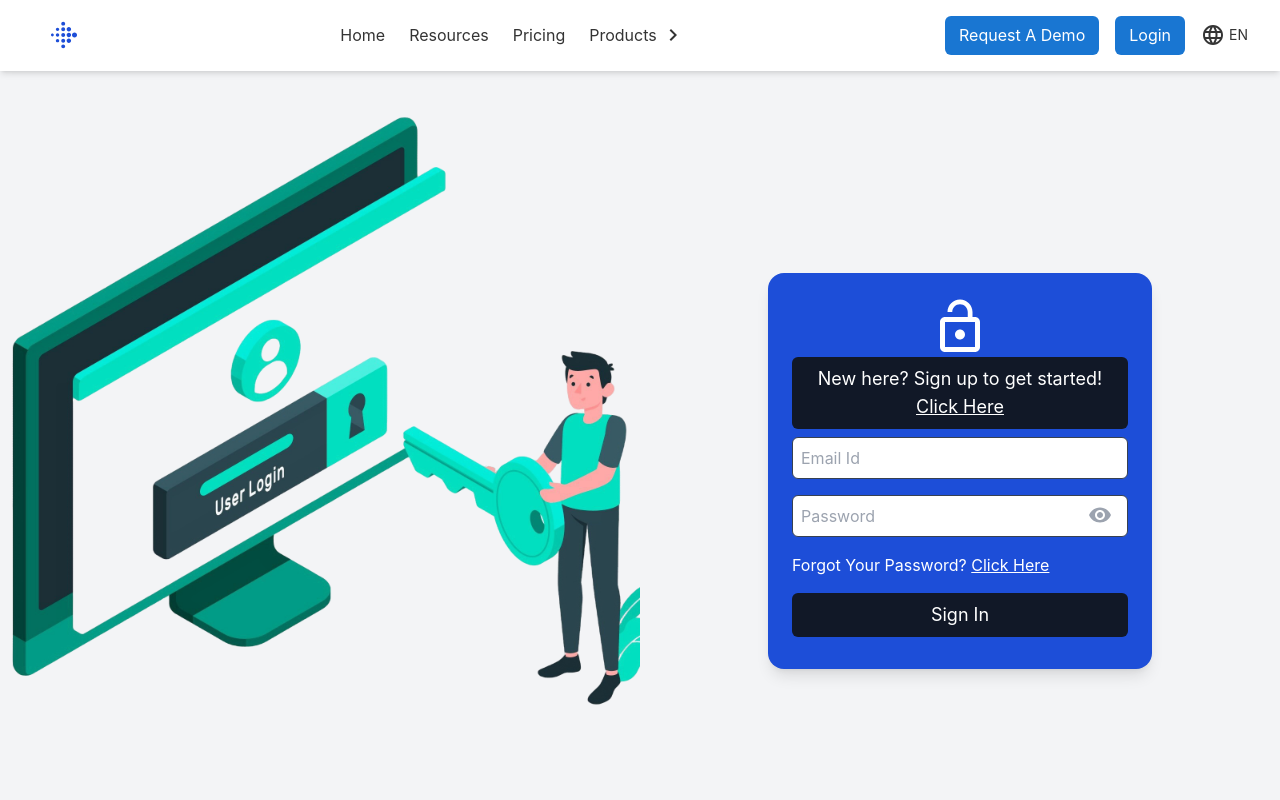
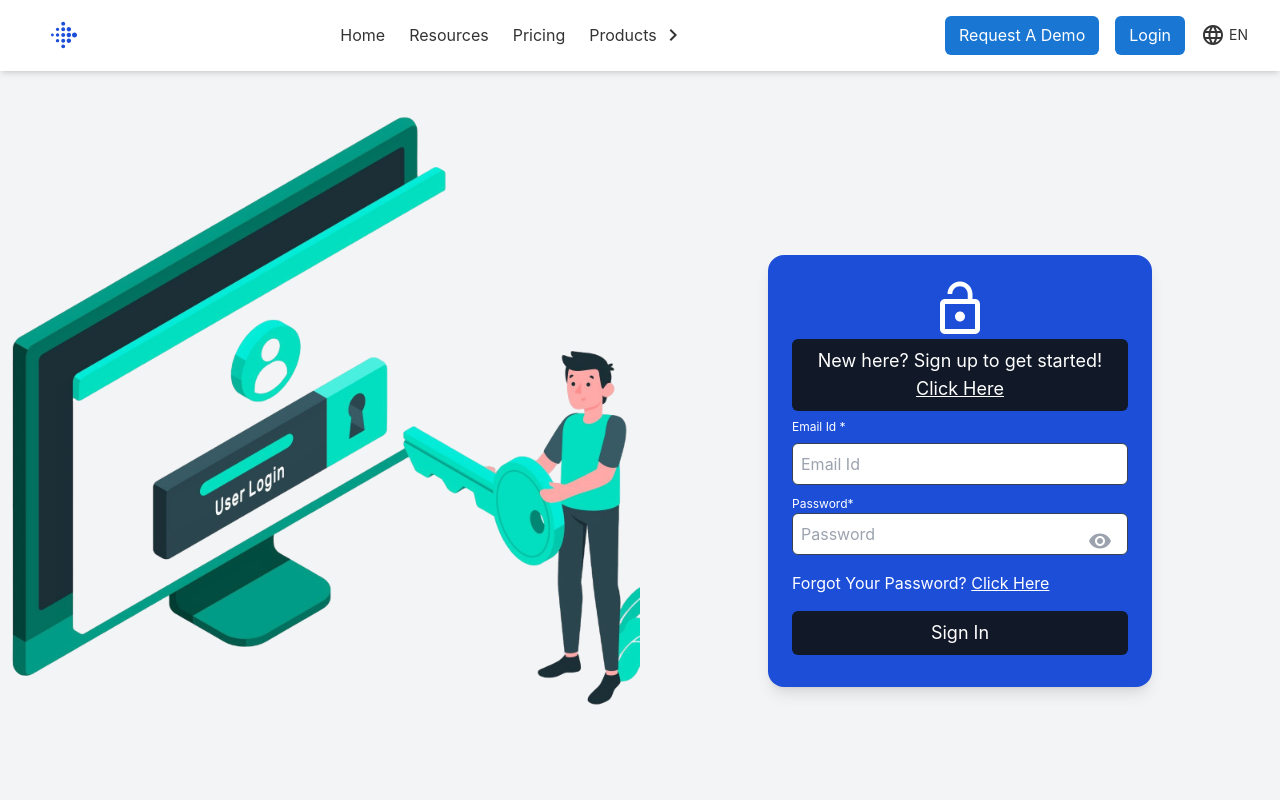
Before and after one commit to admin-insta/insta-ems, a React (Create React App) app: page /login in a window 1280 px wide. Shown: the top 800 px of the page. Built offline with nearby package versions, Linux system fonts and the light colour scheme.

Commit message:
validation in login

```diff
--- a/src/App.js
+++ b/src/App.js
@@ -23,7 +23,6 @@ import Feedback from "./components/userView/feedback/Feedback";
 import UserHome from "./components/userView/UserHome";
 import HelpDesk from "./components/userView/helpDesk/HelpDesk";
 import UpdateUserInfo from "./components/userView/UpdateUserInfo";
-import Header from "./components/Header";
 
 function App() {
   const appRouter = createBrowserRouter([
--- a/src/components/Login.js
+++ b/src/components/Login.js
@@ -25,21 +25,24 @@ const Login = () => {
 
   const handleSubmit = async (e) => {
     e.preventDefault();
-    setLoading(true);
+    setLoading(true); // Trigger shimmer before processing
+
     const emailValue = email.current.value;
     const passwordValue = password.current.value;
     const companyName = company.current ? company.current.value : ""; // Safe check for company input
 
     if (!emailValue || !passwordValue) {
-      setErrorMessage("Email and password are required.");
+      setErrorMessage("Email and Password are required.");
+      setLoading(false); // Hide shimmer on error
       return;
     }
+
     // 🔹 Validate Email and Password
     const validateError = checkValidateData(emailValue, passwordValue);
     if (validateError) {
-      // If validation error exists
       setErrorMessage(validateError); // Set error message
-      return; // Exit function
+      setLoading(false); // Hide shimmer on validation error
+      return;
     }
 
     try {
@@ -52,6 +55,7 @@ const Login = () => {
         } else {
           navigate("/userview/userHome", { replace: true });
         }
+
         if (data?.token) {
           setCookie("authToken", data.token, 1); // Store token in cookie for 1 day
           console.log("User Data", data.user);
@@ -71,7 +75,7 @@ const Login = () => {
           );
         }
       } else {
-        setOtp(true);
+        setOtp(true); // Trigger OTP flow
         // 🔹 Signup Flow
         data = await signup(companyName, emailValue, passwordValue);
         if (data?.success === true) {
@@ -82,7 +86,6 @@ const Login = () => {
           setErrorMessage(
             "Signup successful! Please Login with Your Credentials..."
           );
-
           setTimeout(() => {
             navigate("/login");
           }, 1500);
@@ -93,8 +96,9 @@ const Login = () => {
     } catch (error) {
       console.error("Error during authentication:", error);
       setErrorMessage("Something went wrong. Please try again.");
+    } finally {
+      setLoading(false); // Hide shimmer when the async process ends
     }
-    setLoading(false);
   };
 
   return loading ? (
@@ -143,8 +147,9 @@ const Login = () => {
           )}
 
           {/* Email Input */}
+          <label className="text-white text-xs my-2">Email Id *</label>
           <input
-            className="my-2 p-2 border border-gray-700 rounded-md text-sm md:text-base w-full"
+            className="p-2 border border-gray-700 rounded-md text-sm md:text-base w-full"
             type="email"
             placeholder="Email Id"
             ref={email}
@@ -154,15 +159,16 @@ const Login = () => {
               Email ID is not valid. Please enter a valid email address
             </span>
           )}
-          <div className="relative">
+          <div className="relative my-2">
+          <label className=" text-white text-xs"> Password* </label>
             <input
-              className="my-2 p-2 border border-gray-700 rounded-md w-full text-sm md:text-base"
+              className=" p-2 border border-gray-700 rounded-md w-full text-sm md:text-base"
               type={showPassword ? "text" : "password"}
               placeholder="Password"
               ref={password}
             />
             <span
-              className="absolute right-4 top-4 text-gray-400 cursor-pointer"
+              className="absolute right-4 top-9 text-gray-400 cursor-pointer"
               onClick={() => setShowPassword(!showPassword)}
             >
               {showPassword ? <VisibilityOffIcon /> : <VisibilityIcon />}
```
